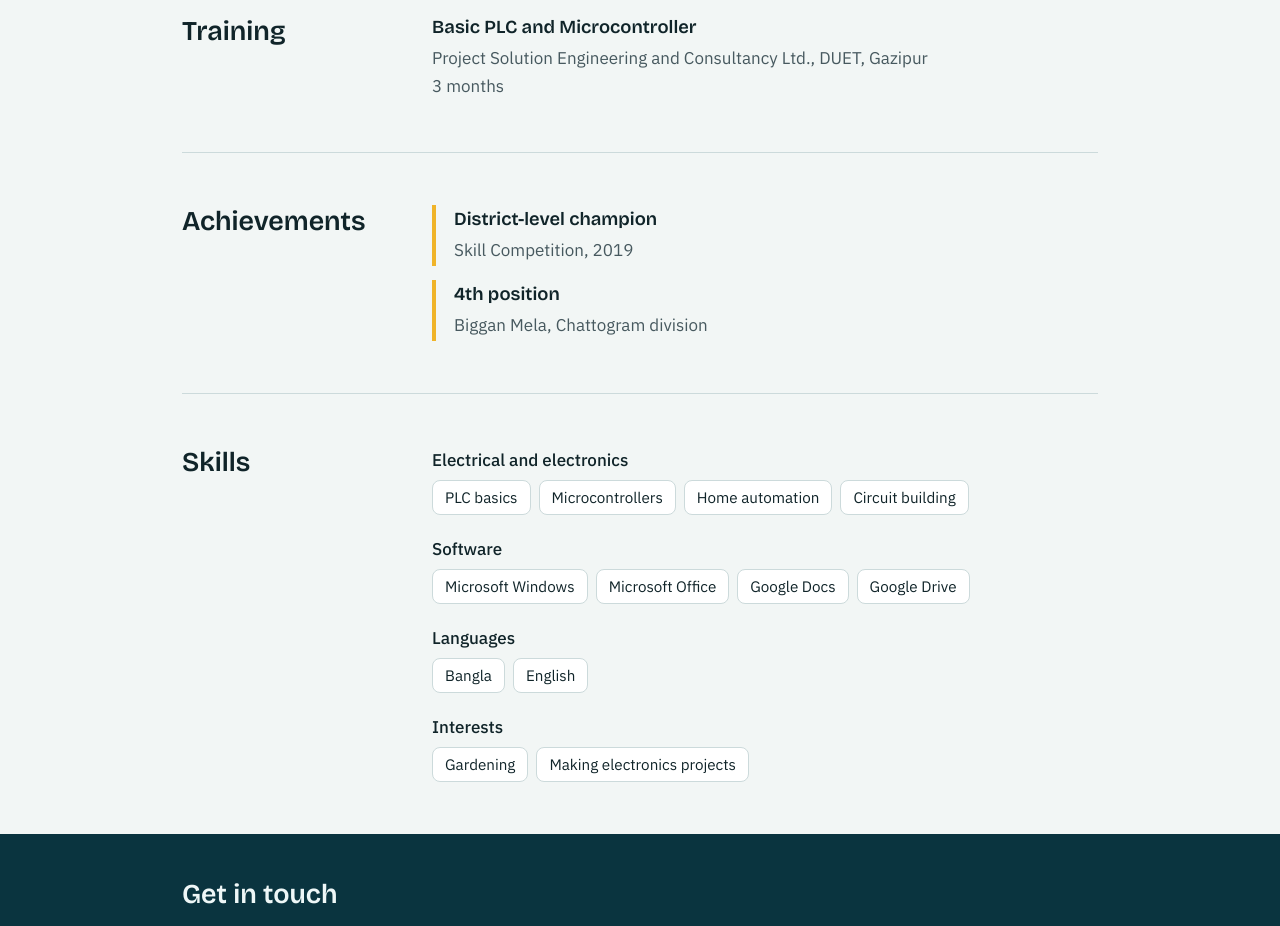
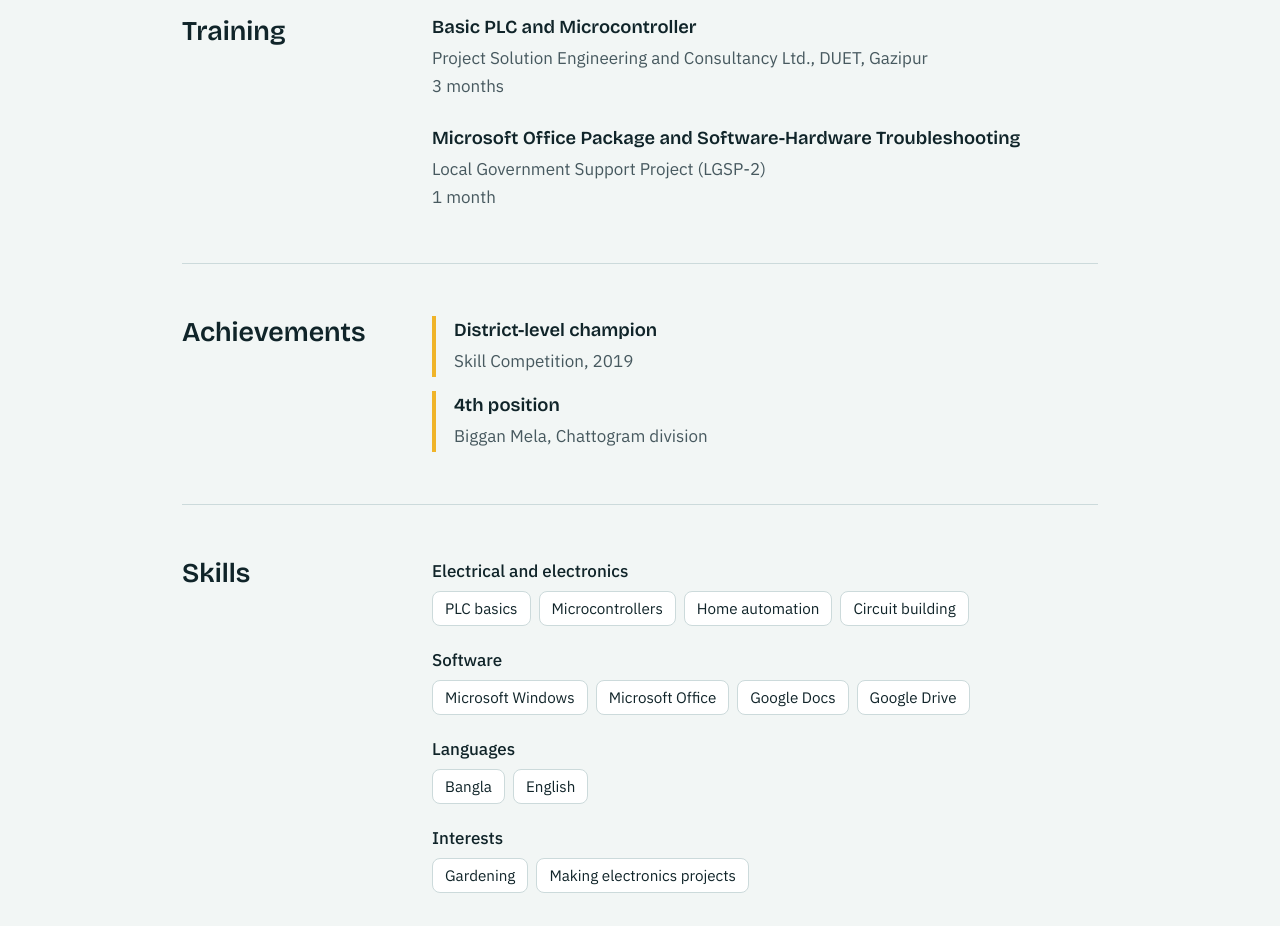
Before and after one commit to AjoyDas76/Ajoy-Das, a plain HTML site: page index.html in a window 1280 px wide. Shown: the part 2580-3506 px from the top of the page. Drawn offline with nearby package versions, Linux system fonts and the light colour scheme.

Commit message:
Add Microsoft Office training details to index.html
Added new training section with Microsoft Office details.

```diff
--- a/index.html
+++ b/index.html
@@ -85,6 +85,7 @@ h2{font-size:1.7rem;font-weight:600;line-height:1.2;margin:0}
 h3{font-size:1.15rem;font-weight:600;line-height:1.35;margin:0 0 4px}
 section p{margin:0;max-width:64ch}
 .sub{color:var(--muted)}
+h3.next{margin-top:26px}
 .intro{font-size:1.22rem;line-height:1.6}
 
 .projects{display:grid;grid-template-columns:repeat(2,minmax(0,1fr));gap:18px}
@@ -271,6 +272,8 @@ footer p{margin:0;font-size:.95rem}
     <div>
       <h3>Basic PLC and Microcontroller</h3>
       <p class="sub">Project Solution Engineering and Consultancy Ltd., DUET, Gazipur<br>3 months</p>
+      <h3 class="next">Microsoft Office Package and Software-Hardware Troubleshooting</h3>
+      <p class="sub">Local Government Support Project (LGSP-2)<br>1 month</p>
     </div>
   </section>
 
```
